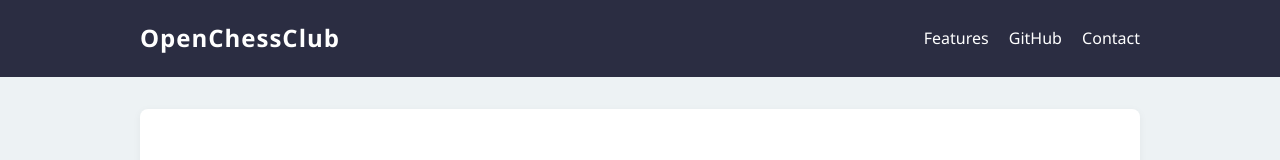
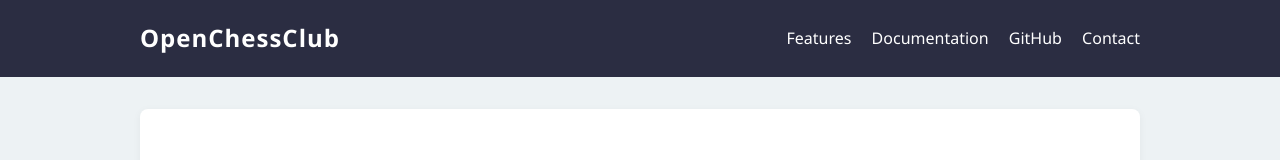
Before and after one commit to OpenChessClub/openchessclub.github.io, a plain HTML site: page index.html in a window 1280 px wide. Shown: the top 160 px of the page. Drawn offline with Linux system fonts and the light colour scheme.

Commit message:
Add link

```diff
--- a/index.html
+++ b/index.html
@@ -14,6 +14,7 @@
         <div class="logo">OpenChessClub</div>
         <div class="nav-links">
           <a href="#features">Features</a>
+          <a href="#">Documentation</a>
           <a href="https://github.com/openchessclub" target="_blank">GitHub</a>
           <a href="#contact">Contact</a>
         </div>
```
